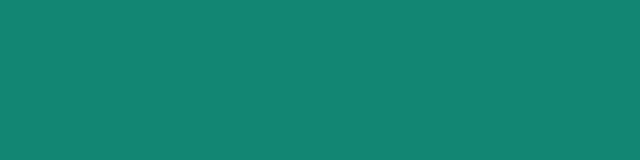
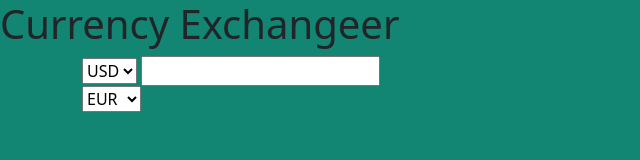
Before and after one commit to Bradbuchholz/apiProject, a website built with webpack: page src/index.html in a window 1280 px wide. Shown: the whole page, without its empty margins (0-640 px from the left). Built offline with nearby package versions, Linux system fonts and the light colour scheme.

Commit message:
rewrite index.html

```diff
--- a/src/index.html
+++ b/src/index.html
@@ -11,10 +11,24 @@
   <title>Currancy Exchanger</title>
 </head>
 <body>
-  <div class="container">
-    <form id="exchange">
-
-    </form>
-  </div>
+  <h1>Currency Exchangeer</h1>
+    <div class="container">
+      <div class="currencies">
+        <select id="firstCurrency">
+          <option value="USD" selected>USD</option>
+        </select>
+        <input type="number" id="amount">
+      <div class="exchangeCurrencies">
+        <select id="secondCurrency">
+          <option value="EUR">EUR</option>
+          <option value="AUD">AUD</option>
+          <option value="JPY">JPY</option>
+          <option value="MXN">MXN</option>
+          <option value="AED">AED</option>
+        </select>
+      </div>
+      </div>
+      </form>
+    </div>
 </body>
 </html>
```
